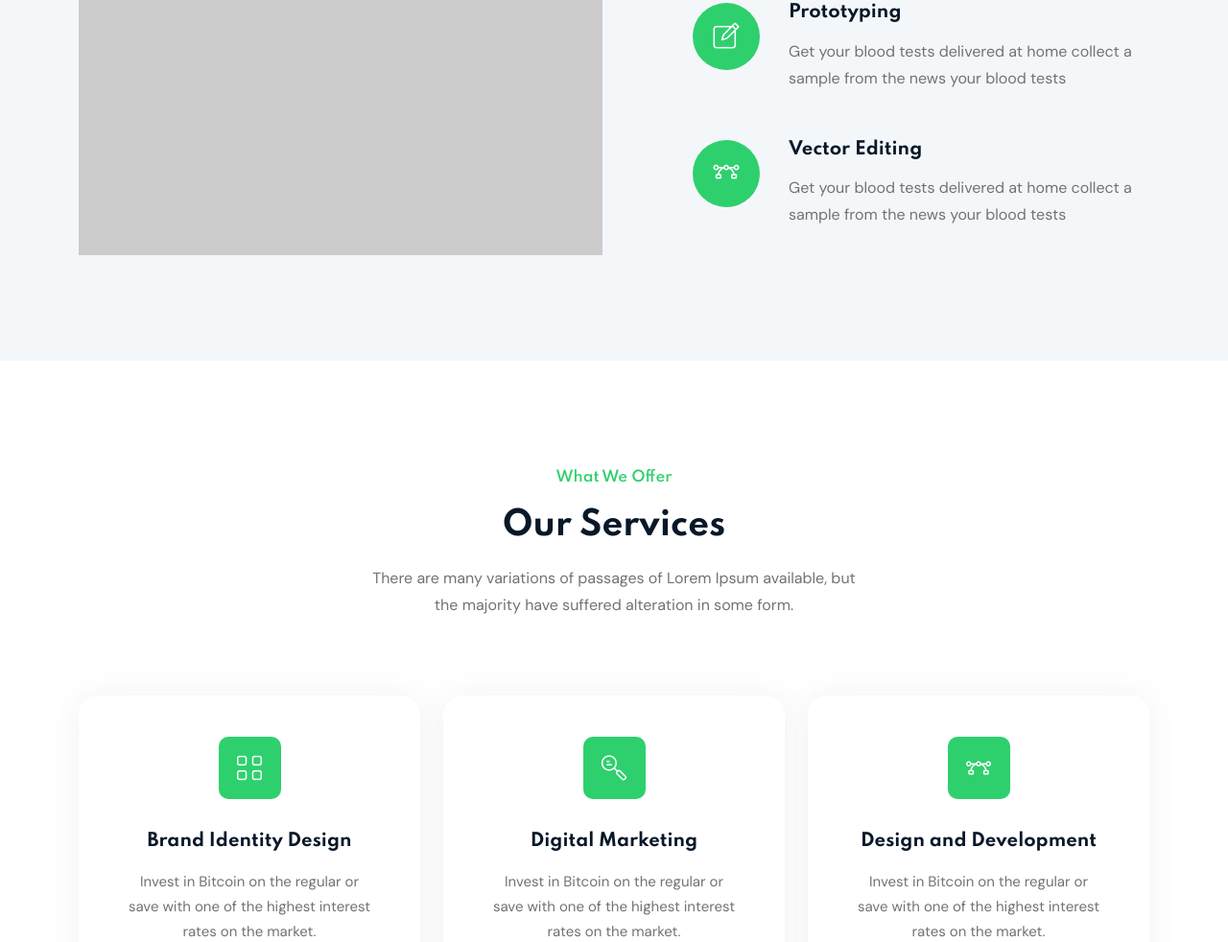
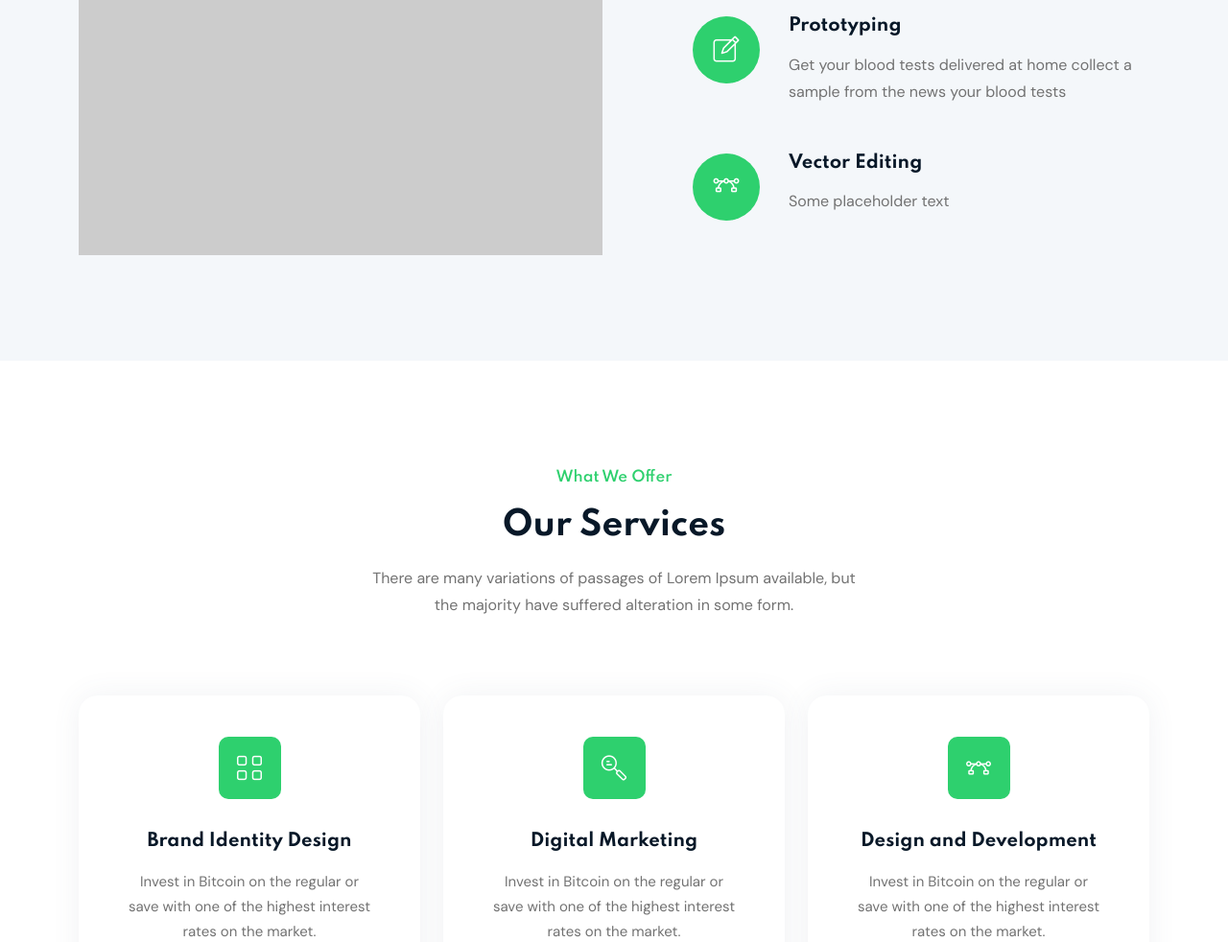
Before and after one commit to naicul38/VoltLink, a plain HTML site: page index.html in a window 1280 px wide. Shown: the part 1307-2289 px from the top of the page at 96% size. Drawn offline with Linux system fonts and the light colour scheme; placeholder pictures from the web are drawn by us.

Commit message:
small change

```diff
--- a/index.html
+++ b/index.html
@@ -175,9 +175,7 @@
                                 <i class="lni lni-vector"></i>
                             </div>
                             <h4>Vector Editing</h4>
-                            <p>Get your blood tests delivered at
-                                home collect a sample from the
-                                news your blood tests</p>
+                            <p>Some placeholder text</p>
                         </div>
                         <!-- End Single Feature -->
                     </div>
```
